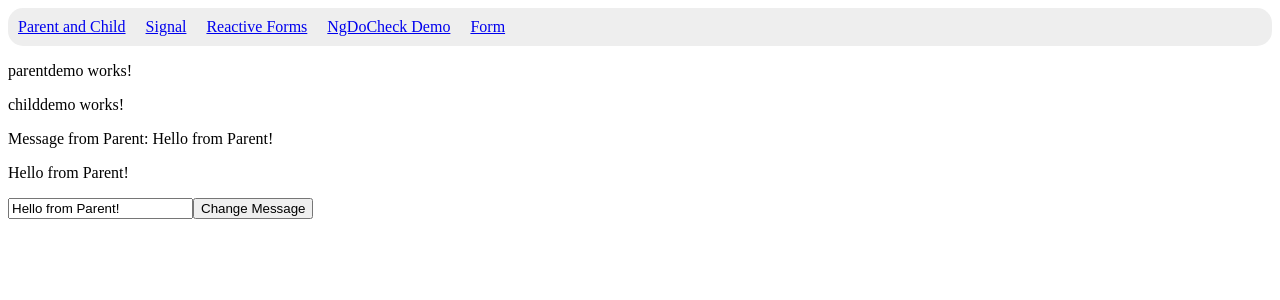
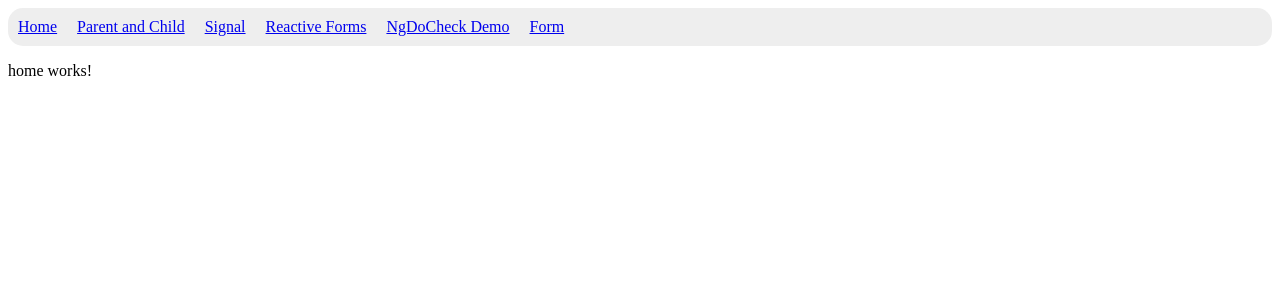
Before and after one commit to techsulai-dev/angular-tutorials, an Angular app: page / in a window 1280 px wide. Shown: the top 300 px of the page. Built offline with nearby package versions, Linux system fonts and the light colour scheme.

Commit message:
just home added

```diff
--- a/src/app/Components/navbar/navbar.html
+++ b/src/app/Components/navbar/navbar.html
@@ -1,5 +1,6 @@
 <nav style="display:flex; gap:20px; background:#eee; padding:10px; border-radius:15px;">
-  <a routerLink="/">Parent and Child</a>
+  <a routerLink="/">Home</a>
+  <a routerLink="/parent">Parent and Child</a>
   <a routerLink="/signal">Signal</a>
   <a routerLink="/reactive-forms">Reactive Forms</a>
   <a routerLink="/ngdocheckdemo">NgDoCheck Demo</a>
--- /dev/null
+++ b/src/app/Pages/home/home.html
@@ -0,0 +1 @@
+<p>home works!</p>
--- a/src/app/app.routes.ts
+++ b/src/app/app.routes.ts
@@ -5,10 +5,13 @@ import { Signaldemo } from './Components/signaldemo/signaldemo';
 import { Ngdocheckdemo } from './Components/ngdocheckdemo/ngdocheckdemo';
 import { form } from '@angular/forms/signals';
 import { FormPage } from './Pages/form-page/form-page';
+import { Home } from './Pages/home/home';
 // import { Form } from './Components/form/form';
 
 export const routes: Routes = [
-    { path: '', component: Parentdemo },
+    { path: '', component: Home },
+    { path: 'parent', component: Parentdemo },
+    // { path: '', component: Home },
     { path: 'signal',component: Signaldemo},
     { path: 'reactive-forms', loadComponent: () => import('./Components/reactive-forms/reactive-forms').then(m => m.ReactiveForms) },
    // { path: 'ngdocheckdemo', loadComponent: () => import('./Components/ngdocheckdemo/ngdocheckdemo').then(m => m.Ngdocheckdemo) }
```
Also changed, not shown: src/app/Pages/home/home.ts (added, +9 -0 lines), src/app/Pages/home/home.scss (added), 1 other file (tests, documents, lock files or other folders).
